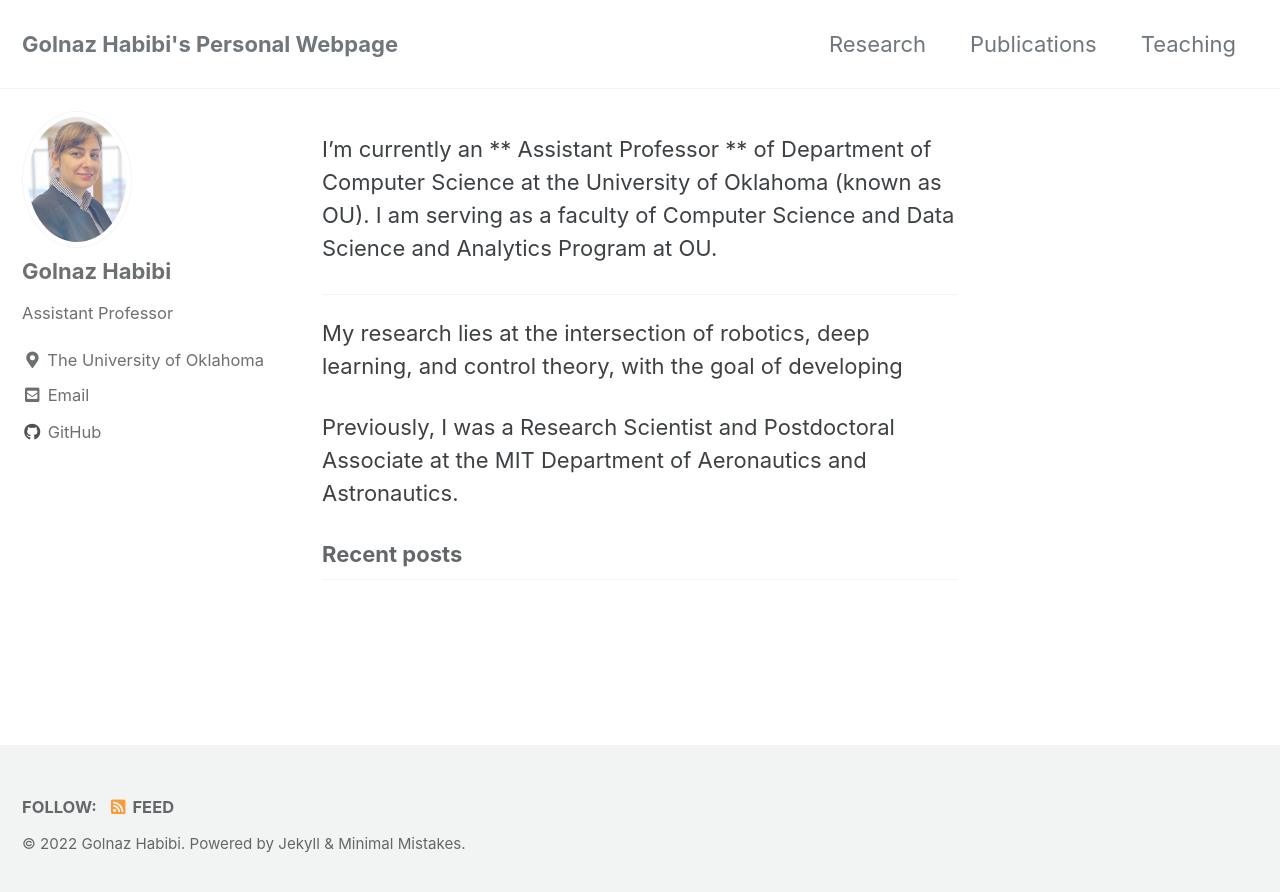
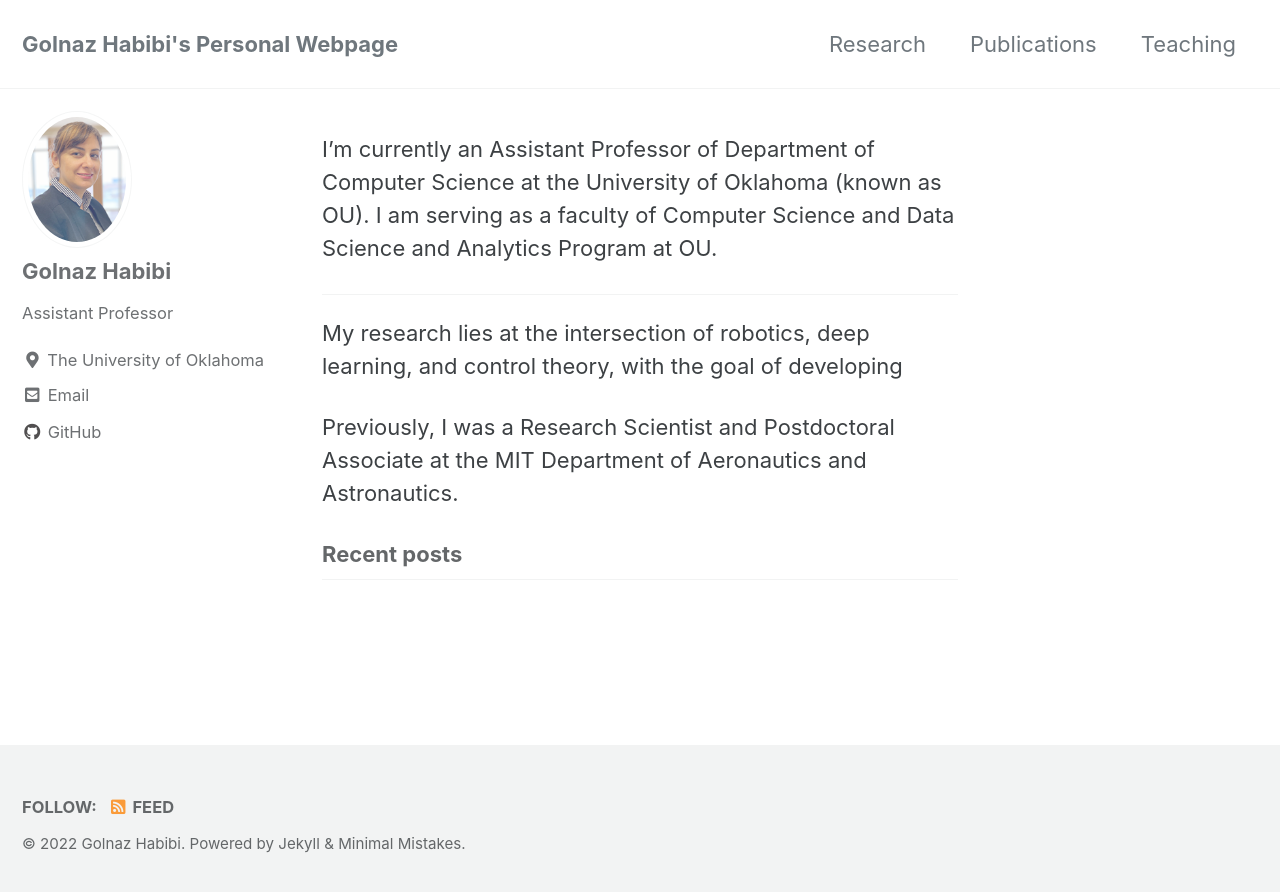
Before and after one commit to golnazhabibi3/my_old_website, a Jekyll site: the page built from _posts/main_page.md, in a window 1280 px wide. Shown: the top 892 px of the page. Built offline with Jekyll 4.4.1, drawn with Linux system fonts in a browser that asks for light colours; cached includes are drawn as plain includes; our own code applies the rules of GitHub Pages for plain Markdown files; the list of posts is cut into pages by our own code.

```diff
--- a/_posts/main_page.md
+++ b/_posts/main_page.md
@@ -8,7 +8,7 @@ redirect_from:
   - /main_page.html
 ---
 
-I'm currently an ** Assistant Professor ** of Department of Computer Science at the University of Oklahoma (known as OU). I am serving as a faculty of Computer Science and Data Science and Analytics Program at OU.
+I'm currently an Assistant Professor of Department of Computer Science at the University of Oklahoma (known as OU). I am serving as a faculty of Computer Science and Data Science and Analytics Program at OU.
 
 
 ---
```
